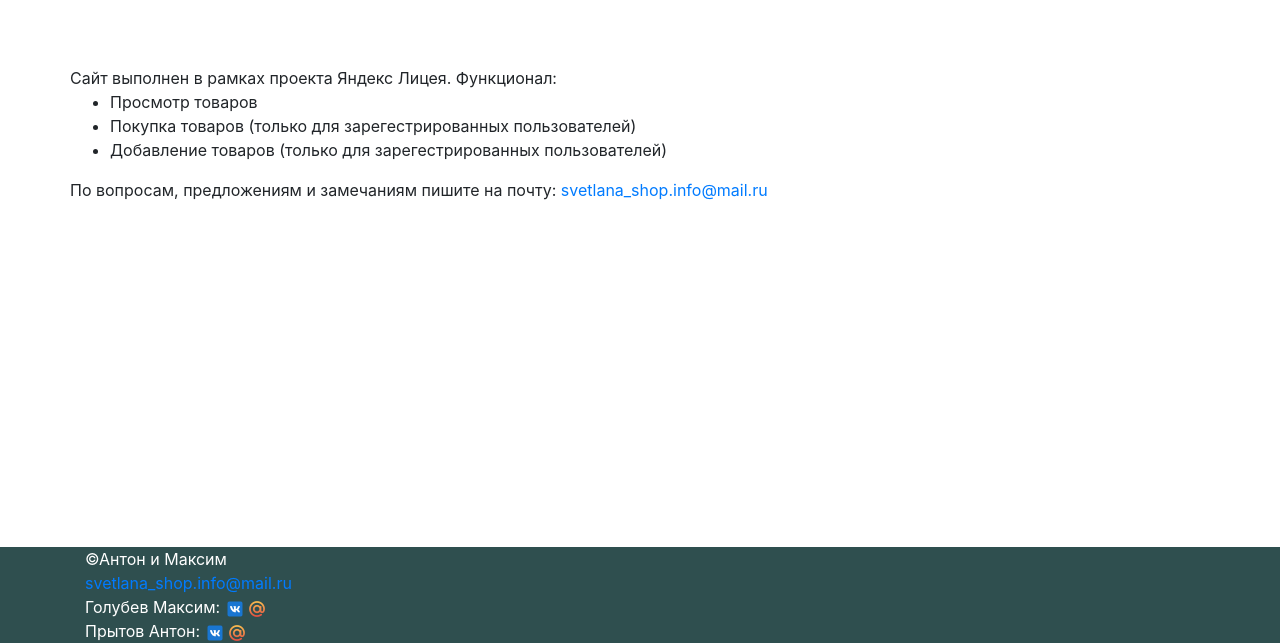
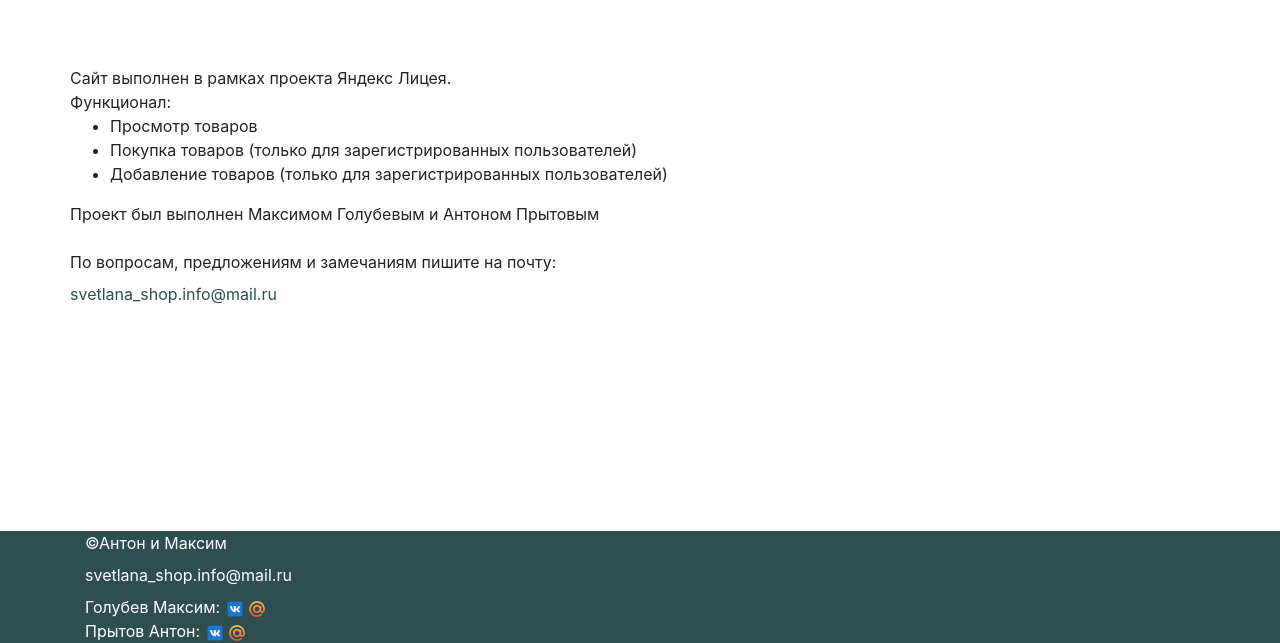
Before and after one commit to MaxGolubev19/Secondhand-Svetlana-, a Flask app: page /about in a window 1280 px wide. Shown: the part 157-800 px from the top of the page. Run offline with Flask 2, Linux system fonts and the light colour scheme; parts of the project's set-up code (start-up, migrations or seed data) failed here and were passed over; some libraries are stand-ins or nearby versions.

Commit message:
Add files via upload

```diff
--- a/templates/about.html
+++ b/templates/about.html
@@ -3,14 +3,22 @@
 {% block content %}
 	<div>
 		Сайт выполнен в рамках проекта Яндекс Лицея.
+	</div>
+	<div>
 		Функционал:
 		<ul>
 			<li>Просмотр товаров</li>
-			<li>Покупка товаров (только для зарегестрированных пользователей)</li>
-			<li>Добавление товаров (только для зарегестрированных пользователей)</li>
+			<li>Покупка товаров (только для зарегистрированных пользователей)</li>
+			<li>Добавление товаров (только для зарегистрированных пользователей)</li>
 		</ul>
+	</div>
+	<div>
+		Проект был выполнен Максимом Голубевым и Антоном Прытовым
+	</div>
+	<br>
+	<div>
 		По вопросам, предложениям и замечаниям пишите на почту:
-		<a href="mailto:svetlana_shop.info@mail.ru" target="_blank">
+		<a class="nav-link" href="mailto:svetlana_shop.info@mail.ru" target="_blank" style="color: var(--color1); padding-left: 0;">
 						svetlana_shop.info@mail.ru
 		</a>
 	</div>
--- a/templates/base.html
+++ b/templates/base.html
@@ -3,6 +3,7 @@
 	<head>
 		<meta charset="utf-8">
 		<meta name="viewport" content="width=device-width, initial-scale=1, shrink-to-fit=no">
+		<link rel="shortcut icon" href="/static/images/favicon.ico" type="image/x-icon">
     	<link rel="stylesheet"
           	  href="https://stackpath.bootstrapcdn.com/bootstrap/4.4.1/css/bootstrap.min.css"
           	  integrity="sha384-Vkoo8x4CGsO3+Hhxv8T/Q5PaXtkKtu6ug5TOeNV6gBiFeWPGFN9MuhOf23Q9Ifjh"
@@ -49,8 +50,8 @@
 		{% endfor %}
 		<footer>
 			<div class="container">
-				<div>©Антон и Максим</div>
-				<div><a href="mailto:svetlana_shop.info@mail.ru" target="_blank">
+				<div>©Антон и Максим
+					<a class="nav-link" href="mailto:svetlana_shop.info@mail.ru" target="_blank" style="color: white; padding-left: 0;">
 						svetlana_shop.info@mail.ru
 					</a>
 				</div>
```
